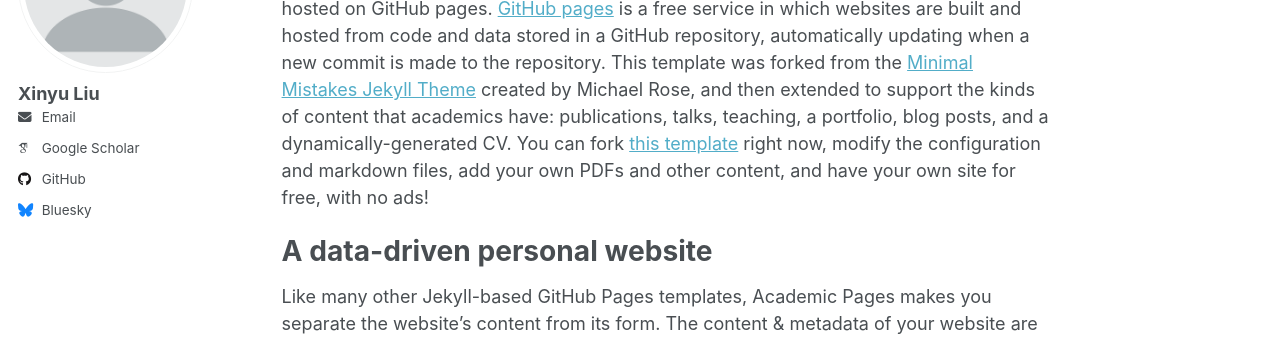
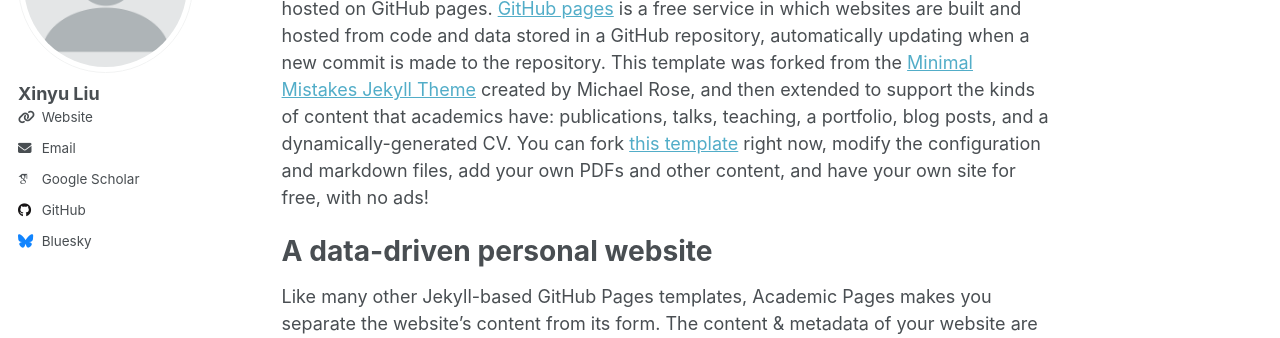
Before and after one commit to calmdw/calmdw.github.io, a Jekyll site: the page built from _pages/about.md, in a window 1280 px wide. Shown: the part 201-539 px from the top of the page. Built offline with Jekyll 4.4.1, drawn with Linux system fonts in a browser that asks for light colours; some web fonts are replaced.

```diff
--- a/_config.yml
+++ b/_config.yml
@@ -28,7 +28,7 @@ author:
   bio              : #"Short biography for the left-hand sidebar"
   location         : #"Earth"
   employer         : #"Red Brick University"
-  uri              : # URL
+  uri              :  URL
   email            : "xinyuliu361@gmail.com"
 
   # Academic websites
```
